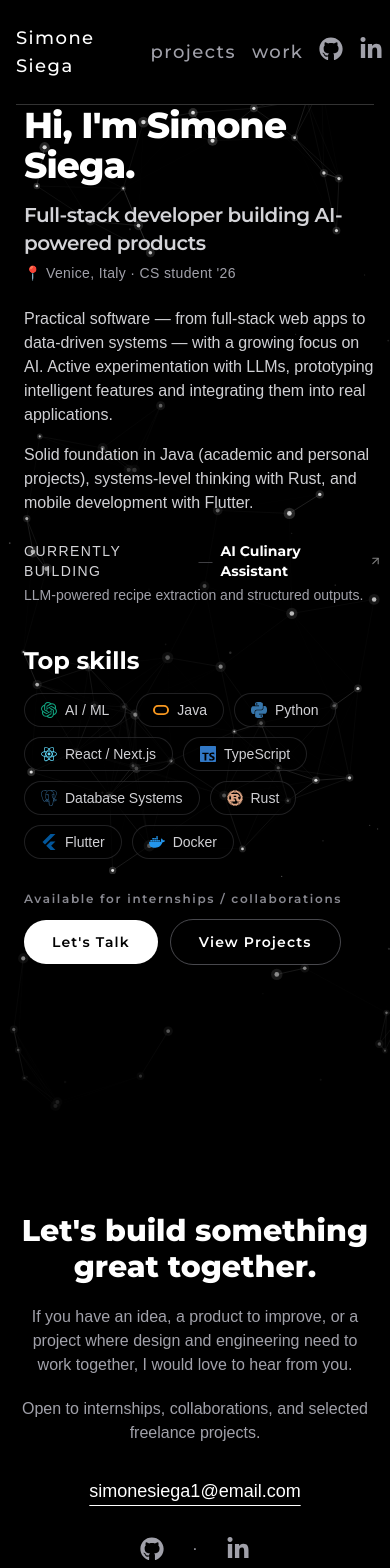
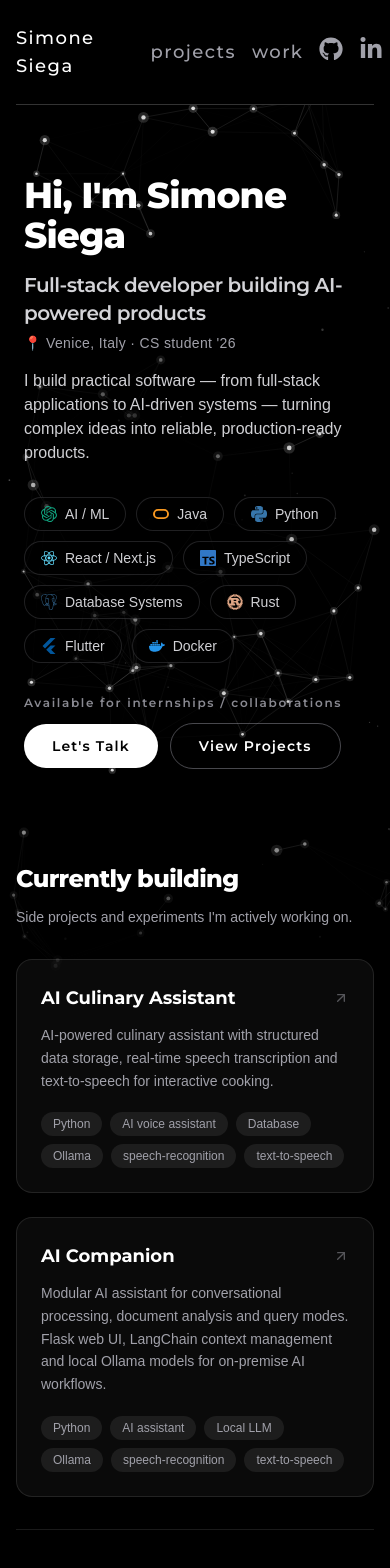
Before and after one commit to simonesiega/portfolio, a Next.js app: page / in a window 390 px wide. Shown: the top 1568 px of the page. Built offline with nearby package versions, Linux system fonts and the light colour scheme.

Commit message:
Add scroll reveal animations and currently building section

```diff
--- a/app/globals.css
+++ b/app/globals.css
@@ -11,6 +11,11 @@
   --header-overlay-bg: rgba(0, 0, 0, 0.72);
   --cta-bg: #ffffff;
   --cta-fg: #000000;
+  --card-border: rgba(255, 255, 255, 0.1);
+  --card-bg: rgba(255, 255, 255, 0.04);
+  --card-hover-border: rgba(255, 255, 255, 0.22);
+  --card-tag-bg: rgba(255, 255, 255, 0.08);
+  --card-tag-color: #a1a1aa;
   --network-point-rgb: 245,245,245;
   --network-link-rgb: 245,245,245;
   --network-dust-rgb: 255,255,255;
@@ -34,6 +39,11 @@
   --header-overlay-bg: rgba(255, 255, 255, 0.74);
   --cta-bg: #000000;
   --cta-fg: #ffffff;
+  --card-border: rgba(0, 0, 0, 0.1);
+  --card-bg: rgba(0, 0, 0, 0.03);
+  --card-hover-border: rgba(0, 0, 0, 0.22);
+  --card-tag-bg: rgba(0, 0, 0, 0.06);
+  --card-tag-color: #52525b;
   --network-point-rgb: 24,24,27;
   --network-link-rgb: 24,24,27;
   --network-dust-rgb: 39,39,42;
@@ -75,6 +85,60 @@ body {
   }
 }
 
+/* ── Scroll reveal ── */
+
+.scroll-reveal {
+  will-change: transform, opacity, filter;
+  transition-property: transform, opacity, filter;
+  transition-duration: var(--sr-duration, 700ms);
+  transition-delay: var(--sr-delay, 0ms);
+  transition-timing-function: cubic-bezier(0.22, 1, 0.36, 1);
+}
+
+.scroll-reveal--fade-up {
+  opacity: 0;
+  transform: translateY(32px);
+  filter: blur(4px);
+}
+
+.scroll-reveal--fade-in {
+  opacity: 0;
+  filter: blur(4px);
+}
+
+.scroll-reveal--scale-up {
+  opacity: 0;
+  transform: scale(0.92);
+  filter: blur(4px);
+}
+
+.scroll-reveal--slide-left {
+  opacity: 0;
+  transform: translateX(40px);
+  filter: blur(4px);
+}
+
+.scroll-reveal--slide-right {
+  opacity: 0;
+  transform: translateX(-40px);
+  filter: blur(4px);
+}
+
+.scroll-reveal--visible {
+  opacity: 1;
+  transform: translateY(0) translateX(0) scale(1);
+  filter: blur(0);
+}
+
+@media (prefers-reduced-motion: reduce) {
+  .scroll-reveal {
+    opacity: 1 !important;
+    transform: none !important;
+    filter: none !important;
+    transition: none !important;
+  }
+}
+
 .theme-toggle-sun {
   opacity: 0;
   transform: rotate(-90deg) scale(0.75);
--- a/app/page.tsx
+++ b/app/page.tsx
@@ -1,5 +1,6 @@
 import { SiteHeader } from "@/components/site-header";
 import { ParticleNetwork } from "@/components/particle-network";
+import { ScrollReveal } from "@/components/scroll-reveal";
 import { ThemeToggle } from "@/components/theme-toggle";
 import { animationTimings, toMs } from "@/lib/animation-timings";
 import { montserrat } from "@/lib/fonts";
@@ -57,7 +58,7 @@ export default function Home() {
           socialLabels={social.labels}
         />
 
-        <section className="relative flex min-h-[calc(100vh-110px)] items-center justify-center">
+        <section className="relative flex min-h-[calc(100vh-110px)] items-center justify-center pb-0">
           <ParticleNetwork className="pointer-events-none absolute top-0 bottom-[-20%] left-1/2 w-screen -translate-x-1/2 [mask-image:linear-gradient(to_bottom,black_0%,black_76%,transparent_100%)]" />
 
           <div
@@ -81,61 +82,28 @@ export default function Home() {
 
             <p
               className={`${montserrat.className} landing-reveal mt-4 text-xl font-semibold tracking-tight text-[var(--ui-fg-muted)] sm:text-2xl`}
-              style={getLandingRevealStyle(landingReveal.delaysMs.location)}
+              style={getLandingRevealStyle(landingReveal.delaysMs.tagline)}
             >
               {home.hero.tagline}
             </p>
             <p
               className="landing-reveal mt-1.5 text-sm tracking-wide text-[var(--header-item-color)] sm:text-base"
-              style={getLandingRevealStyle(landingReveal.delaysMs.location)}
+              style={getLandingRevealStyle(landingReveal.delaysMs.tagline)}
             >
               {home.hero.locationLine}
             </p>
 
-            <div
-              className="landing-reveal mt-6 max-w-2xl space-y-4 text-[var(--bio-text-color)] sm:text-lg"
+            <p
+              className="landing-reveal mt-4 max-w-2xl text-[var(--bio-text-color)] sm:text-lg"
               style={getLandingRevealStyle(landingReveal.delaysMs.bio)}
             >
-              {home.hero.bioLines.map((line, index) => (
-                <p key={index}>{line}</p>
-              ))}
-            </div>
+              {home.hero.bio}
+            </p>
 
+            <div className="mt-8">
               <div
-              className="landing-reveal mt-6"
-              style={getLandingRevealStyle(landingReveal.delaysMs.featuredProject)}
-            >
-              <a
-                href={home.hero.featuredProject.href}
-                target="_blank"
-                rel="noopener noreferrer"
-                aria-label={`${home.hero.featuredProject.ariaLabelPrefix} ${home.hero.featuredProject.title}`}
-                className="group inline-flex items-center gap-2 text-sm transition duration-300 hover:text-[var(--header-item-hover-color)]"
-              >
-                <span className="font-medium uppercase tracking-[0.1em] text-[var(--ui-fg-muted)]">
-                  {home.hero.featuredProject.label}
-                </span>
-                <span className="text-[var(--header-item-color)]/40">—</span>
-                <span className={`${montserrat.className} font-bold text-[var(--ui-fg)]`}>
-                  {home.hero.featuredProject.title}
-                </span>
-                <FiArrowUpRight className="h-3.5 w-3.5 opacity-50 transition-transform duration-300 group-hover:translate-x-0.5 group-hover:-translate-y-0.5 group-hover:opacity-100" />
-              </a>
-              <p className="mt-1 text-sm text-[var(--header-item-color)]">
-                {home.hero.featuredProject.description}
-              </p>
-            </div>
-
-            <div className="mt-10">
-              <h3
-                className={`${montserrat.className} landing-reveal text-2xl font-bold sm:text-3xl`}
-                style={getLandingRevealStyle(landingReveal.delaysMs.skillsTitle)}
-              >
-                {home.hero.topSkillsTitle}
-              </h3>
-              <div
-                className="landing-reveal mt-4 flex max-w-3xl flex-wrap gap-2.5"
-                style={getLandingRevealStyle(landingReveal.delaysMs.skillsText)}
+                className="landing-reveal flex max-w-3xl flex-wrap gap-2.5"
+                style={getLandingRevealStyle(landingReveal.delaysMs.skills)}
               >
                 {home.hero.skills.map(({ label, iconKey, color }) => {
                   const Icon = skillIcons[iconKey];
@@ -180,23 +148,101 @@ export default function Home() {
           </div>
         </section>
 
+        {/* ── Currently building ── */}
+        <section
+          id={home.currentlyBuilding.id}
+          className="pt-6 sm:pt-8"
+        >
+          <div className="mx-auto max-w-4xl">
+            <ScrollReveal variant="fade-up">
+              <h2
+                className={`${montserrat.className} text-2xl font-extrabold tracking-tight sm:text-4xl`}
+              >
+                {home.currentlyBuilding.title}
+              </h2>
+              <p className="mt-3 text-sm text-[var(--header-item-color)] sm:text-base">
+                {home.currentlyBuilding.subtitle}
+              </p>
+            </ScrollReveal>
+
+            <div className="mt-8 grid gap-6 sm:grid-cols-2">
+              {home.currentlyBuilding.projects.map((project, i) => (
+                <ScrollReveal
+                  key={project.title}
+                  variant="scale-up"
+                  delay={i * 150}
+                  duration={800}
+                >
+                  <a
+                    href={project.href}
+                    target="_blank"
+                    rel="noopener noreferrer"
+                    aria-label={project.ariaLabel}
+                    className="group flex h-full flex-col justify-between rounded-2xl border border-[var(--card-border)] bg-[var(--card-bg)] p-6 backdrop-blur-sm transition duration-300 hover:border-[var(--card-hover-border)] hover:scale-[1.01]"
+                  >
+                    <div>
+                      <div className="flex items-center justify-between">
+                        <h3
+                          className={`${montserrat.className} text-lg font-bold sm:text-xl`}
+                        >
+                          {project.title}
+                        </h3>
+                        <FiArrowUpRight className="h-4 w-4 shrink-0 text-[var(--header-item-color)] opacity-50 transition-all duration-300 group-hover:translate-x-0.5 group-hover:-translate-y-0.5 group-hover:opacity-100" />
+                      </div>
+                      <p className="mt-3 text-sm leading-relaxed text-[var(--header-item-color)] sm:text-base">
+                        {project.description}
+                      </p>
+                    </div>
+                    <div className="mt-5 flex flex-wrap gap-2">
+                      {project.tags.map((tag) => (
+                        <span
+                          key={tag}
+                          className="rounded-full bg-[var(--card-tag-bg)] px-3 py-1 text-xs font-medium text-[var(--card-tag-color)]"
+                        >
+                          {tag}
+                        </span>
+                      ))}
+                    </div>
+                  </a>
+                </ScrollReveal>
+              ))}
+            </div>
+          </div>
+        </section>
+
+        {/* ── Divider ── */}
+        <ScrollReveal variant="fade-in" duration={600}>
+          <div className="mx-auto max-w-4xl pt-8 sm:pt-12">
+            <hr className="border-[var(--card-border)]" />
+          </div>
+        </ScrollReveal>
+
+        {/* ── Contact ── */}
         <section
           id={home.contactSection.id}
-          className="relative flex min-h-screen items-center justify-center"
+          className="py-16 sm:py-20"
         >
-          <div className="w-full max-w-3xl text-center">
-            <h2 className={`${montserrat.className} text-3xl font-extrabold sm:text-5xl`}>
+          <div className="mx-auto max-w-4xl text-center">
+            <ScrollReveal variant="fade-up" duration={800}>
+              <p className={`${montserrat.className} text-lg font-semibold tracking-tight text-[var(--header-item-color)] sm:text-xl`}>
+                {home.contactSection.eyebrow}
+              </p>
+              <h2 className={`${montserrat.className} mt-2 text-3xl font-extrabold sm:text-5xl`}>
                 {home.contactSection.title}
               </h2>
+            </ScrollReveal>
 
+            <ScrollReveal variant="fade-up" delay={120} duration={800}>
               <p className="mx-auto mt-5 max-w-2xl text-base text-[var(--header-item-color)] sm:text-lg">
                 {home.contactSection.description}
               </p>
 
-            <p className="mx-auto mt-5 max-w-2xl text-base text-[var(--header-item-color)] sm:text-lg">
+              <p className="mx-auto mt-3 max-w-2xl text-base text-[var(--header-item-color)] sm:text-lg">
                 {home.contactSection.statusLine}
               </p>
+            </ScrollReveal>
 
+            <ScrollReveal variant="fade-up" delay={240} duration={800}>
               <a
                 href={contactEmailHref}
                 className="mt-8 inline-flex text-lg font-medium text-[var(--ui-fg)] underline underline-offset-8 transition-colors hover:text-[var(--header-item-hover-color)] sm:text-xl"
@@ -227,13 +273,18 @@ export default function Home() {
                   <FaLinkedinIn className="h-6 w-6" />
                 </a>
               </div>
+            </ScrollReveal>
           </div>
+        </section>
 
-          <div className="absolute bottom-10 left-0 sm:bottom-12">
+        {/* ── Footer ── */}
+        <ScrollReveal variant="fade-in" delay={0} duration={1000} threshold={0.05}>
+          <footer className="flex items-end justify-between pb-10 sm:pb-12">
+            <div>
               <div className="flex items-center gap-2">
                 <FaRegCopyright className="h-4 w-4 text-[var(--header-item-color)]" />
                 <span className={`${montserrat.className} text-sm tracking-[0.14em] text-[var(--header-item-color)]`}>
-                {home.contactSection.copyrightLabel}
+                  {new Date().getFullYear()} {home.contactSection.copyrightName}
                 </span>
               </div>
               <p className={`${montserrat.className} mt-2 text-xs font-medium tracking-[0.16em] text-[var(--header-item-color)] sm:text-sm`}>
@@ -241,10 +292,9 @@ export default function Home() {
               </p>
             </div>
 
-          <div className="absolute right-0 bottom-8 sm:bottom-10">
             <ThemeToggle />
-          </div>
-        </section>
+          </footer>
+        </ScrollReveal>
 
       </div>
     </main>
--- /dev/null
+++ b/components/scroll-reveal.tsx
@@ -0,0 +1,80 @@
+"use client";
+
+import {
+  useRef,
+  useEffect,
+  type ReactNode,
+  type CSSProperties,
+} from "react";
+
+type Variant = "fade-up" | "fade-in" | "scale-up" | "slide-left" | "slide-right";
+
+interface ScrollRevealProps {
+  children: ReactNode;
+  variant?: Variant;
+  delay?: number;
+  duration?: number;
+  threshold?: number;
+  className?: string;
+  as?: keyof HTMLElementTagNameMap;
+  once?: boolean;
+  style?: CSSProperties;
+}
+
+export function ScrollReveal({
+  children,
+  variant = "fade-up",
+  delay = 0,
+  duration = 700,
+  threshold = 0.15,
+  className = "",
+  as: Tag = "div",
+  once = true,
+  style,
+}: ScrollRevealProps) {
+  const ref = useRef<HTMLElement>(null);
+
+  useEffect(() => {
+    const el = ref.current;
+    if (!el) return;
+
+    const prefersReduced = window.matchMedia(
+      "(prefers-reduced-motion: reduce)"
+    ).matches;
+    if (prefersReduced) {
+      el.classList.add("scroll-reveal--visible");
+      return;
+    }
+
+    const observer = new IntersectionObserver(
+      ([entry]) => {
+        if (entry.isIntersecting) {
+          el.classList.add("scroll-reveal--visible");
+          if (once) observer.unobserve(el);
+        }
+      },
+      { threshold, rootMargin: "0px 0px -40px 0px" }
+    );
+
+    observer.observe(el);
+    return () => observer.disconnect();
+  }, [threshold, once]);
+
+  const combinedStyle: CSSProperties = {
+    ...style,
+    "--sr-delay": `${delay}ms`,
+    "--sr-duration": `${duration}ms`,
+  } as CSSProperties;
+
+  const Element = Tag as React.ElementType;
+
+  return (
+    <Element
+      ref={ref}
+      className={`scroll-reveal scroll-reveal--${variant} ${className}`}
+      style={combinedStyle}
+    >
+      {children}
+    </Element>
+  );
+}
--- a/lib/site-config.ts
+++ b/lib/site-config.ts
@@ -31,19 +31,15 @@ export const siteConfig = {
   },
 
   contact: {
-    email: "simonesiega1@email.com",
+    email: "simonesiega1@gmail.com",
   },
 
   home: {
     hero: {
-      heading: "Hi, I'm Simone Siega.",
+      heading: "Hi, I'm Simone Siega",
       tagline: "Full-stack developer building AI-powered products",
       locationLine: "📍 Venice, Italy · CS student '26",
-      bioLines: [
-        "Practical software — from full-stack web apps to data-driven systems — with a growing focus on AI. Active experimentation with LLMs, prototyping intelligent features and integrating them into real applications.",
-        "Solid foundation in Java (academic and personal projects), systems-level thinking with Rust, and mobile development with Flutter.",
-      ],
-      topSkillsTitle: "Top skills",
+      bio: "I build practical software — from full-stack applications to AI-driven systems — turning complex ideas into reliable, production-ready products.",
       skills: [
         { label: "AI / ML", iconKey: "openai", color: "#10a37f" },
         { label: "Java", iconKey: "oracle", color: "#f89820" },
@@ -55,26 +51,43 @@ export const siteConfig = {
         { label: "Flutter", iconKey: "flutter", color: "#02569b" },
         { label: "Docker", iconKey: "docker", color: "#2496ed" },
       ],
-      featuredProject: {
-        label: "Currently building",
-        title: "AI Culinary Assistant",
-        description: "LLM-powered recipe extraction and structured outputs.",
-        href: "https://github.com/simonesiega-academics/hs-ai-culinary-assistant",
-        ariaLabelPrefix: "View project:",
-      },
       statusLine: "Available for internships / collaborations",
       primaryCtaLabel: "Let's Talk",
       secondaryCtaLabel: "View Projects",
       secondaryCtaHref: "/projects",
     },
+    currentlyBuilding: {
+      id: "currently-building",
+      title: "Currently building",
+      subtitle: "Side projects and experiments I'm actively working on.",
+      projects: [
+        {
+          title: "AI Culinary Assistant",
+          description:
+            "AI-powered culinary assistant with structured data storage, real-time speech transcription and text-to-speech for interactive cooking.",
+          tags: ["Python", "AI voice assistant", "Database", "Ollama", "speech-recognition", "text-to-speech"],
+          href: "https://github.com/simonesiega-academics/hs-ai-culinary-assistant",
+          ariaLabel: "View AI Culinary Assistant on GitHub",
+        },
+        {
+          title: "AI Companion",
+          description:
+            "Modular AI assistant for conversational processing, document analysis and query modes. Flask web UI, LangChain context management and local Ollama models for on-premise AI workflows.",
+          tags: ["Python", "AI assistant", "Local LLM", "Ollama", "speech-recognition", "text-to-speech"],
+          href: "https://github.com/simonesiega-academics/hs-ai-companion-prototype",
+          ariaLabel: "View AI Companion on GitHub",
+        },
+      ],
+    },
     contactSection: {
       id: "contact",
+      eyebrow: "Interested in building AI products?",
       title: "Let's build something great together.",
       description:
         "If you have an idea, a product to improve, or a project where design and engineering need to work together, I would love to hear from you.",
       statusLine:
         "Open to internships, collaborations, and selected freelance projects.",
-      copyrightLabel: "2026 SIMONE SIEGA",
+      copyrightName: "SIMONE SIEGA",
       tagline: "Design · Code · Clarity.",
     },
   },
```
Also changed, not shown: lib/animation-timings.ts (+4 -6 lines). Lines whose indentation alone changed are shown as unchanged.
